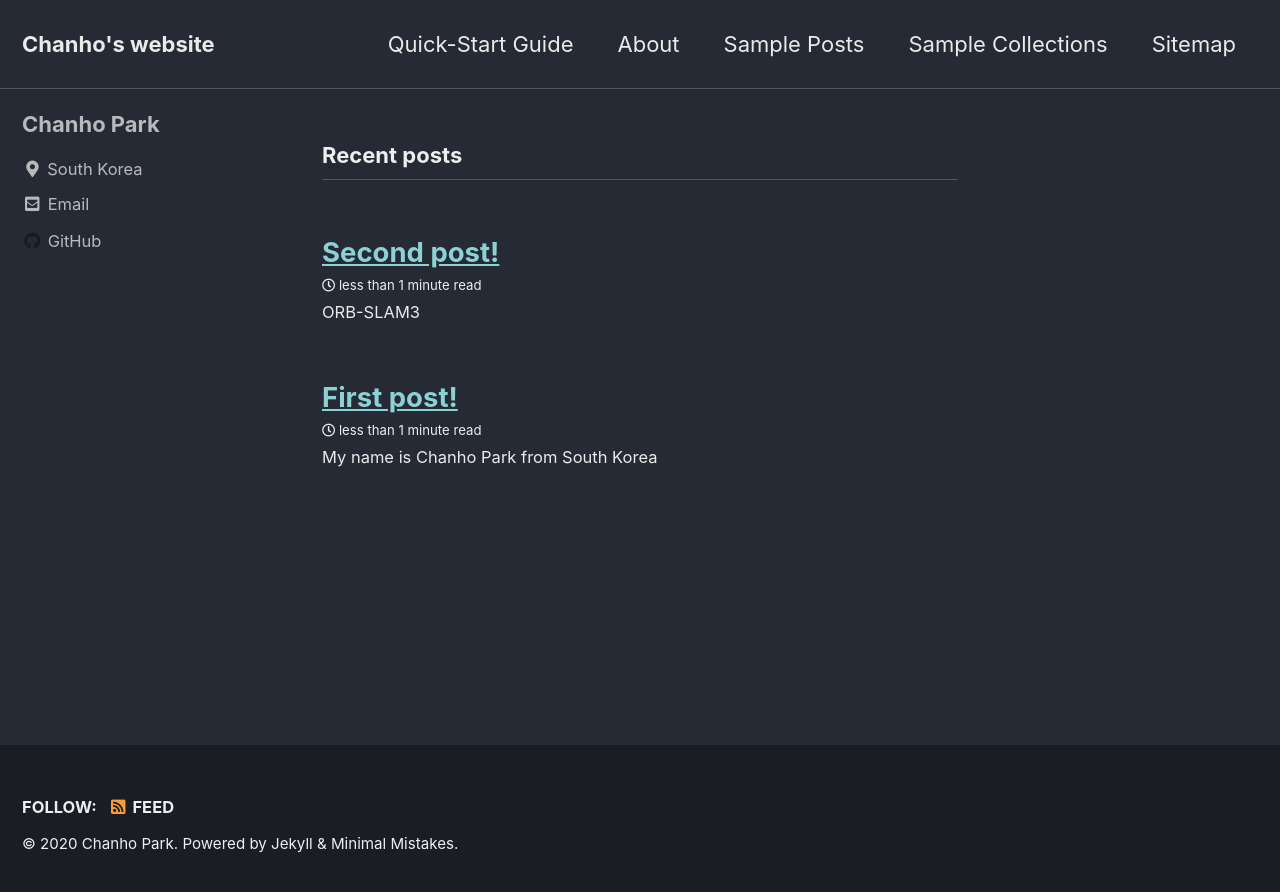
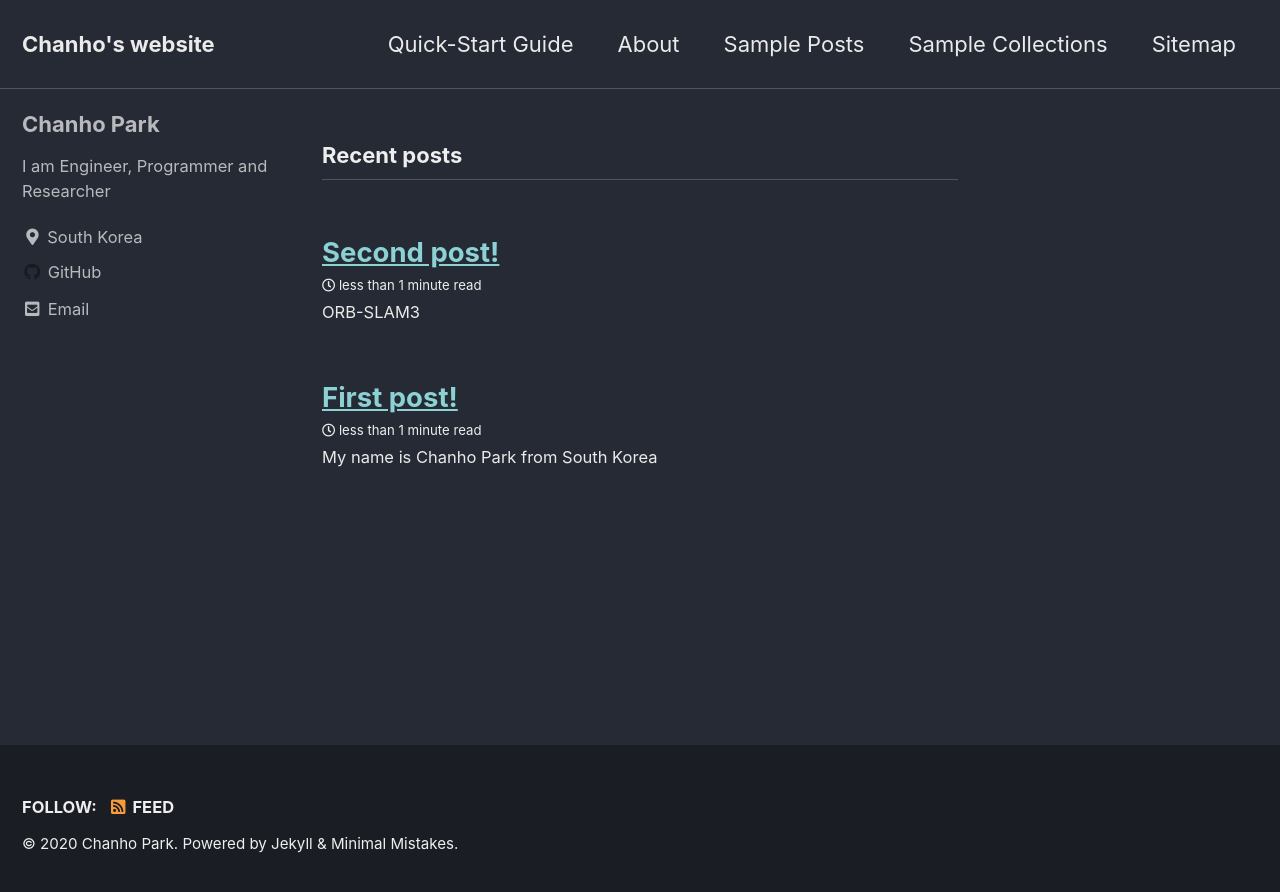
Before and after one commit to chanho-code/chanho-code.github.io, a Jekyll site: the page built from index.html, in a window 1280 px wide. Shown: the top 892 px of the page. Built offline with Jekyll 4.4.1, drawn with Linux system fonts in a browser that asks for light colours; cached includes are drawn as plain includes; the list of posts is cut into pages by our own code.

Commit message:
Update _config.yml

```diff
--- a/_config.yml
+++ b/_config.yml
@@ -95,13 +95,13 @@ analytics:
 author:
   name             : "Chanho Park"
   avatar           : # path of avatar image, e.g. "/assets/images/bio-photo.jpg"
-  bio              : ""
+  bio              : "I am Engineer, Programmer and Researcher"
   location         : "South Korea"
-  email            :
+  email            : "pch8793@gmail.com"
   links:
     - label: "Email"
       icon: "fas fa-fw fa-envelope-square"
-      url: "pch8793@gmail.com"
+      # url: "pch8793@gmail.com"
     - label: "Website"
       icon: "fas fa-fw fa-link"
       # url: "https://your-website.com"
```
